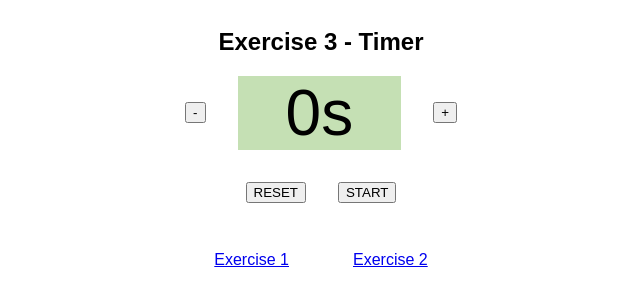
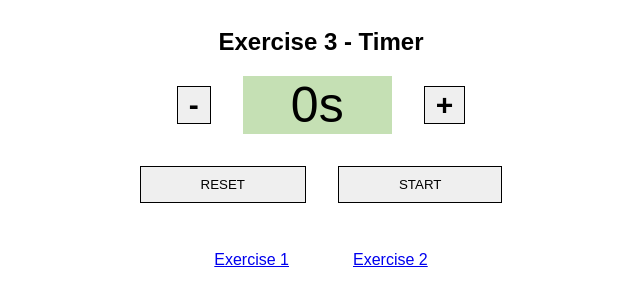
Before and after one commit to OjembaAssessment/js-fundamentals-and-dom-gate-1-riyoneri, a plain HTML site: page Exercise 3 - Timer/timer.html in a window 1280 px wide. Shown: the whole page, without its empty margins (319-959 px from the left). Drawn offline with Linux system fonts and the light colour scheme.

Commit message:
add specific colors for exercise 3

```diff
--- a/Exercise 3 - Timer/timer.css
+++ b/Exercise 3 - Timer/timer.css
@@ -7,7 +7,7 @@ body{
 
 #myTimer {
     color: black;
-    font-size: 64px;
+    font-size: 50px;
 
 }
 
@@ -23,12 +23,25 @@ body{
 }
 
 div span {
-    background-color: #C5E0B4;
     padding: 0 3rem;
 }
 
-#links {
-    margin-top: 3rem;
-    display: flex;
-    gap:4rem;
+#subtract, #add {
+    padding: 1px 11px;
+    font-weight: bolder;
+    font-size: 30px;
 }
+
+#reset, #start {
+    padding: 10px 60px;
+}
+
+#subtract,
+#add,#reset,
+#start {
+    border: 1px solid black;
+}
+
+.active {
+    background-color: #C5E0B4;
+}
--- a/Exercise 3 - Timer/timer.html
+++ b/Exercise 3 - Timer/timer.html
@@ -12,7 +12,7 @@
     <div id="myTimer">
         <div>
             <button id="subtract">-</button>
-            <span id="seconds">0s</span>
+            <span id="seconds" class="active">0s</span>
             <button id="add">+</button>
         </div>
         <div>
--- a/Exercise 3 - Timer/timer.js
+++ b/Exercise 3 - Timer/timer.js
@@ -6,6 +6,12 @@ const secondsHolder = document.getElementById("seconds")
 
 const resetBtn = document.getElementById("reset")
 const startBtn = document.getElementById("start")
+
+const changeColors = () => {
+    reduceBtn.classList.toggle("active")
+    addBtn.classList.toggle("active")
+    resetBtn.classList.toggle("active");
+}
 
 let timer;
 
@@ -39,9 +45,11 @@ startBtn.addEventListener("click", () => {
     if (timer) {
         startBtn.textContent = "START"
         clearInterval(timer)
+        changeColors()
         return timer = null
     }
 
+    changeColors()
     startBtn.textContent = "STOP"
     timer = setInterval(() => {
         seconds--
@@ -50,6 +58,7 @@ startBtn.addEventListener("click", () => {
             clearInterval(timer)
             startBtn.textContent = "START"
             timer = null;
+            changeColors()
         }
     }, 1000);
 })
```
